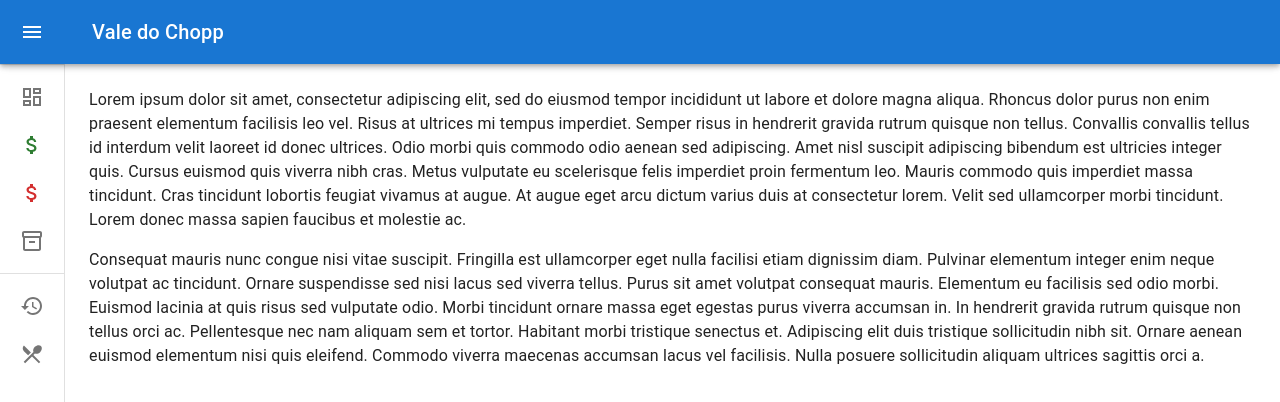
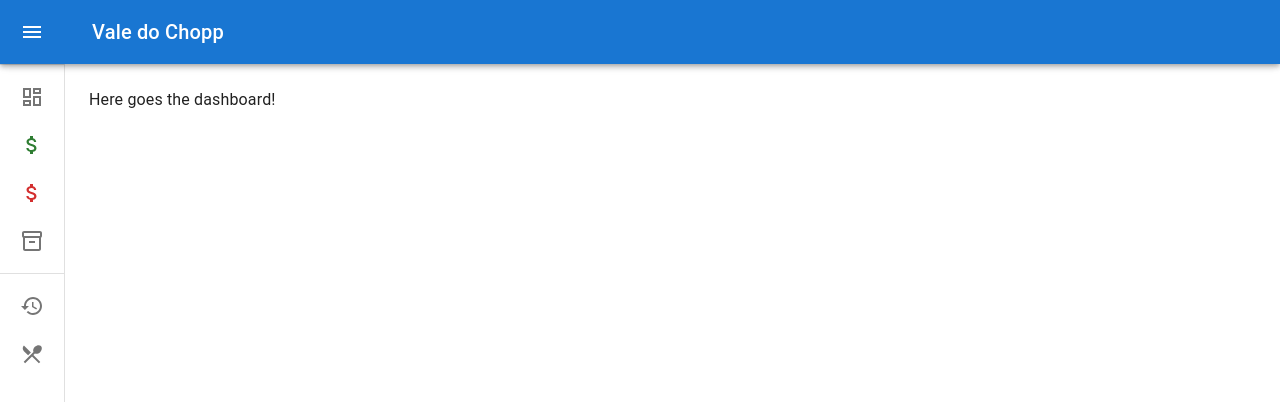
Before and after one commit to rafaelc-rb/vale-do-chopp, a Next.js app in the folder web-frontend/: page / in a window 1280 px wide. Shown: the top 402 px of the page. Built offline with nearby package versions, Linux system fonts and the light colour scheme.

Commit message:
feat: main component implemented

```diff
--- a/web-frontend/app/page.tsx
+++ b/web-frontend/app/page.tsx
@@ -3,7 +3,7 @@ import MainComponent from "@/components/main-component";
 export default function Home() {
   return (
     <MainComponent>
-      <>dasdas</>
+      <>Here goes the dashboard!</>
     </MainComponent>
   );
 }
--- a/web-frontend/components/main-component/index.tsx
+++ b/web-frontend/components/main-component/index.tsx
@@ -2,12 +2,7 @@ import React, { ReactNode } from "react";
 import MiniDrawer from "./menu";
 
 function MainComponent({ children }: { children: ReactNode }) {
-  return (
-    <div>
-      <MiniDrawer />
-      {children}
-    </div>
-  );
+  return <MiniDrawer>{children}</MiniDrawer>;
 }
 
 export default MainComponent;
--- a/web-frontend/components/main-component/menu.tsx
+++ b/web-frontend/components/main-component/menu.tsx
@@ -22,6 +22,7 @@ import DashboardOutlinedIcon from "@mui/icons-material/DashboardOutlined";
 import Inventory2OutlinedIcon from "@mui/icons-material/Inventory2Outlined";
 import HistoryOutlinedIcon from "@mui/icons-material/HistoryOutlined";
 import LocalDiningOutlinedIcon from "@mui/icons-material/LocalDiningOutlined";
+import { ReactNode } from "react";
 
 const drawerWidth = 240;
 
@@ -94,7 +95,7 @@ const Drawer = styled(MuiDrawer, {
   }),
 }));
 
-export default function MiniDrawer() {
+export default function MiniDrawer({ children }: { children: ReactNode }) {
   const theme = useTheme();
   const [open, setOpen] = React.useState(false);
 
@@ -195,35 +196,7 @@ export default function MiniDrawer() {
       </Drawer>
       <Box component="main" sx={{ flexGrow: 1, p: 3 }}>
         <DrawerHeader />
-        <Typography paragraph>
-          Lorem ipsum dolor sit amet, consectetur adipiscing elit, sed do
-          eiusmod tempor incididunt ut labore et dolore magna aliqua. Rhoncus
-          dolor purus non enim praesent elementum facilisis leo vel. Risus at
-          ultrices mi tempus imperdiet. Semper risus in hendrerit gravida rutrum
-          quisque non tellus. Convallis convallis tellus id interdum velit
-          laoreet id donec ultrices. Odio morbi quis commodo odio aenean sed
-          adipiscing. Amet nisl suscipit adipiscing bibendum est ultricies
-          integer quis. Cursus euismod quis viverra nibh cras. Metus vulputate
-          eu scelerisque felis imperdiet proin fermentum leo. Mauris commodo
-          quis imperdiet massa tincidunt. Cras tincidunt lobortis feugiat
-          vivamus at augue. At augue eget arcu dictum varius duis at consectetur
-          lorem. Velit sed ullamcorper morbi tincidunt. Lorem donec massa sapien
-          faucibus et molestie ac.
-        </Typography>
-        <Typography paragraph>
-          Consequat mauris nunc congue nisi vitae suscipit. Fringilla est
-          ullamcorper eget nulla facilisi etiam dignissim diam. Pulvinar
-          elementum integer enim neque volutpat ac tincidunt. Ornare suspendisse
-          sed nisi lacus sed viverra tellus. Purus sit amet volutpat consequat
-          mauris. Elementum eu facilisis sed odio morbi. Euismod lacinia at quis
-          risus sed vulputate odio. Morbi tincidunt ornare massa eget egestas
-          purus viverra accumsan in. In hendrerit gravida rutrum quisque non
-          tellus orci ac. Pellentesque nec nam aliquam sem et tortor. Habitant
-          morbi tristique senectus et. Adipiscing elit duis tristique
-          sollicitudin nibh sit. Ornare aenean euismod elementum nisi quis
-          eleifend. Commodo viverra maecenas accumsan lacus vel facilisis. Nulla
-          posuere sollicitudin aliquam ultrices sagittis orci a.
-        </Typography>
+        {children}
       </Box>
     </Box>
   );
```
